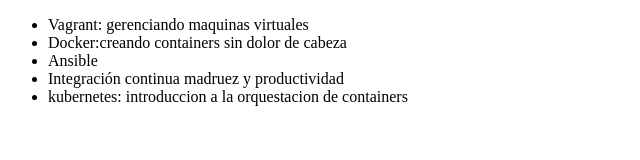
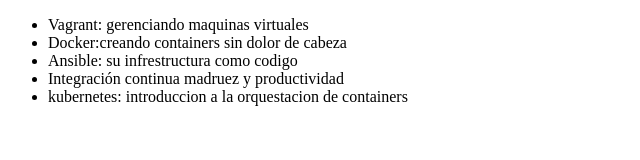
Before and after one commit to CATHEALPE/alura-git, a plain HTML site: page index.html in a window 1280 px wide. Shown: the whole page, without its empty margins (0-640 px from the left). Drawn offline with Linux system fonts and the light colour scheme.

Commit message:
modificando el nombre del curso de ansible

```diff
--- a/index.html
+++ b/index.html
@@ -8,7 +8,7 @@
     <ul>
         <li> Vagrant: gerenciando maquinas virtuales</li>
         <li> Docker:creando containers sin dolor de cabeza </li>
-        <li> Ansible </li>
+        <li> Ansible: su infrestructura como codigo </li>
         <li> Integración continua madruez y productividad </li>
         <li> kubernetes: introduccion a la orquestacion de containers</li>
     </ul>
```
